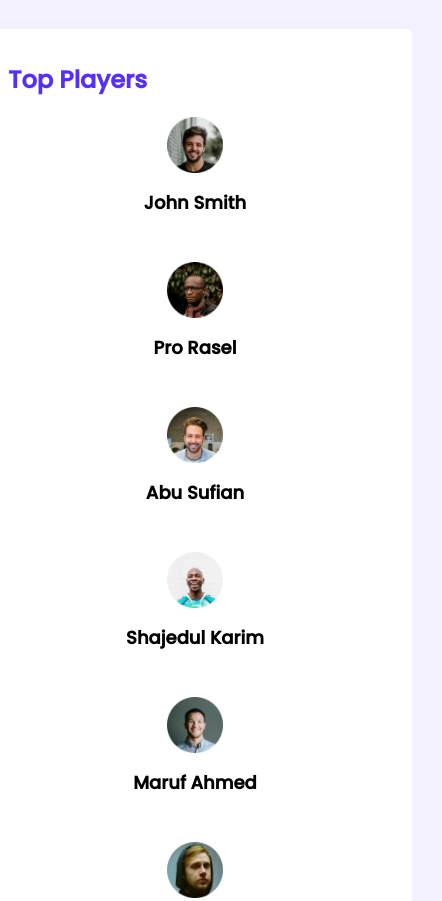
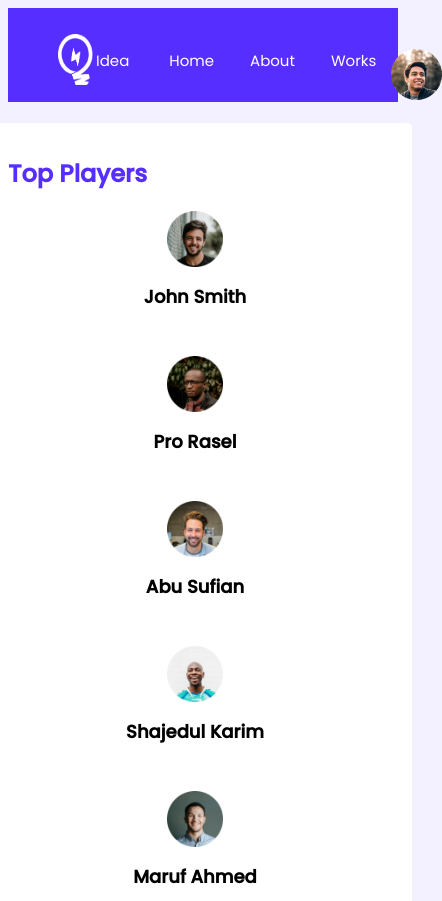
Before and after one commit to fazlarabby1/leader-board-css3, a plain HTML site: page index.html in a window 390 px wide. Shown: the top 901 px of the page, 442 px wide, since content can reach past the window. Drawn offline with Linux system fonts and the light colour scheme.

Commit message:
Final Responsive

```diff
--- a/index.html
+++ b/index.html
@@ -14,8 +14,23 @@
 
 <body>
     <!-- header start -->
-    <header>
-
+    <header class="menu-container">
+        <section class="menu-bar">
+            <div class="logo">
+                <img src="images/icons/logo.png" alt="">
+                <div class="logo-name">
+                    <p>Idea</p>
+                </div>
+            </div>
+            <div class="menu">
+                <ul>
+                    <li>Home</li>
+                    <li>About</li>
+                    <li>Works</li>
+                </ul>
+                <p class="profile"><img id="" src="./images/icons/profile.png" alt=""></p>
+            </div>
+        </section>
     </header>
     <!-- header end -->
     <main>
--- a/styles/style.css
+++ b/styles/style.css
@@ -1,5 +1,52 @@
 /* fonts */
 @import url('https://fonts.googleapis.com/css2?family=Inter&family=Poppins:wght@400;500&display=swap');
+
+/* Menu Bar style */
+.menu-container {
+    background-color: #562EFF;
+    height: 94px;
+    color: #FFFFFF;
+    width: 100%;
+}
+
+.menu-bar {
+    display: flex;
+    justify-content: space-around;
+}
+
+.logo img {
+    width: 40.42px;
+    height: 51px;
+    margin-left: 50px;
+}
+
+.logo {
+    display: flex;
+}
+
+.logo-name {
+    margin-left: 16px;
+}
+
+.logo,
+.menu {
+    margin-top: 26px;
+}
+
+.menu {
+    display: flex;
+    margin-right: 50px;
+}
+
+.menu ul {
+    list-style: none;
+    display: flex;
+    gap: 36px;
+}
+
+.profile {
+    margin-left: 36px;
+}
 
 /* common styles or utilities*/
 body {
@@ -141,6 +188,27 @@ hr {
 
 /* Mobile For Devices */
 @media only screen and (max-width: 688px) {
+
+    .menu-container {
+        width: 100vw;
+    }
+
+    .menu-bar {
+        font-size: 15px;
+    }
+
+    .logo img {
+        width: 35px;
+    }
+
+    .logo-name {
+        margin-left: 3px;
+    }
+
+    .profile {
+        margin-left: 15px;
+    }
+
     .container {
         width: 100%;
     }
```
